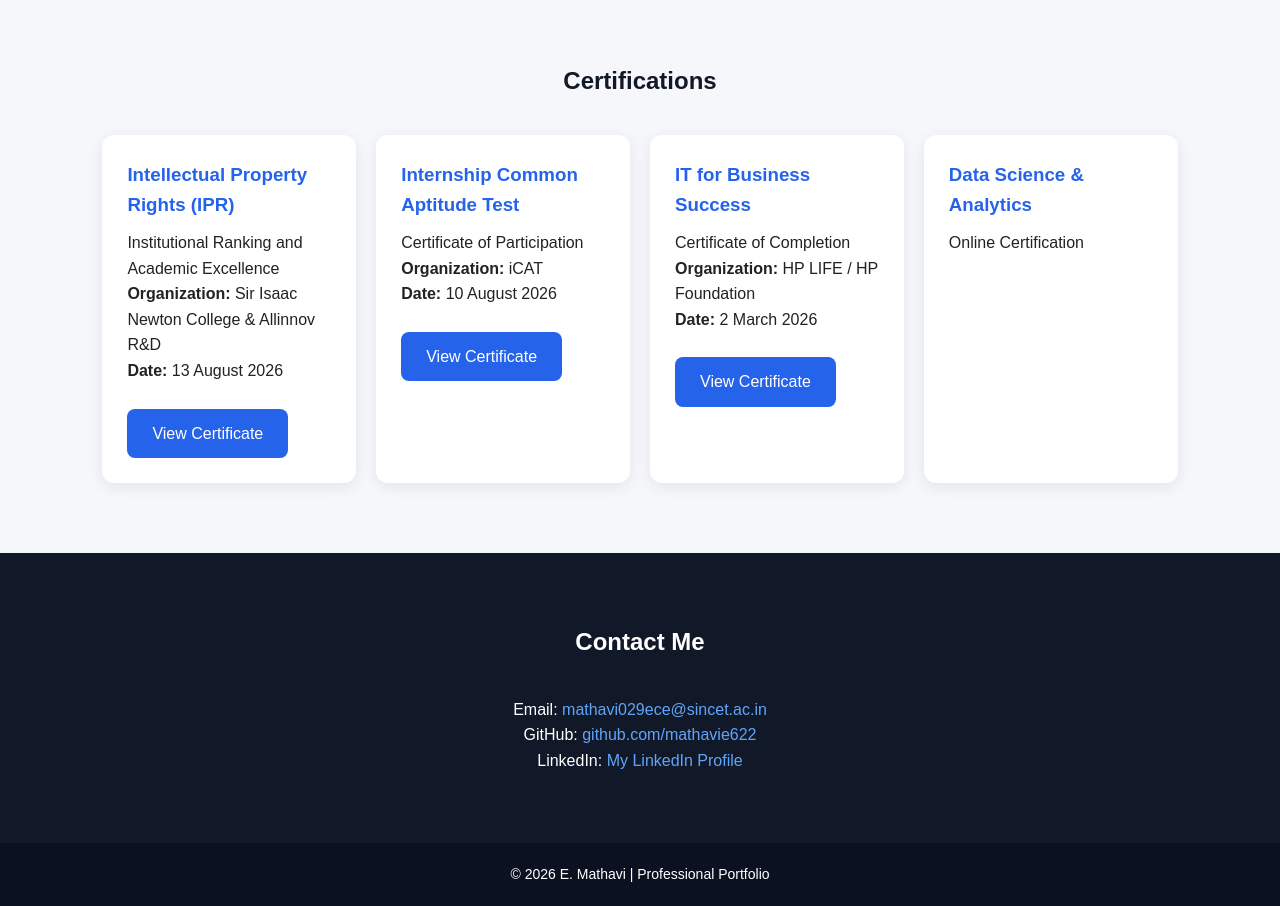
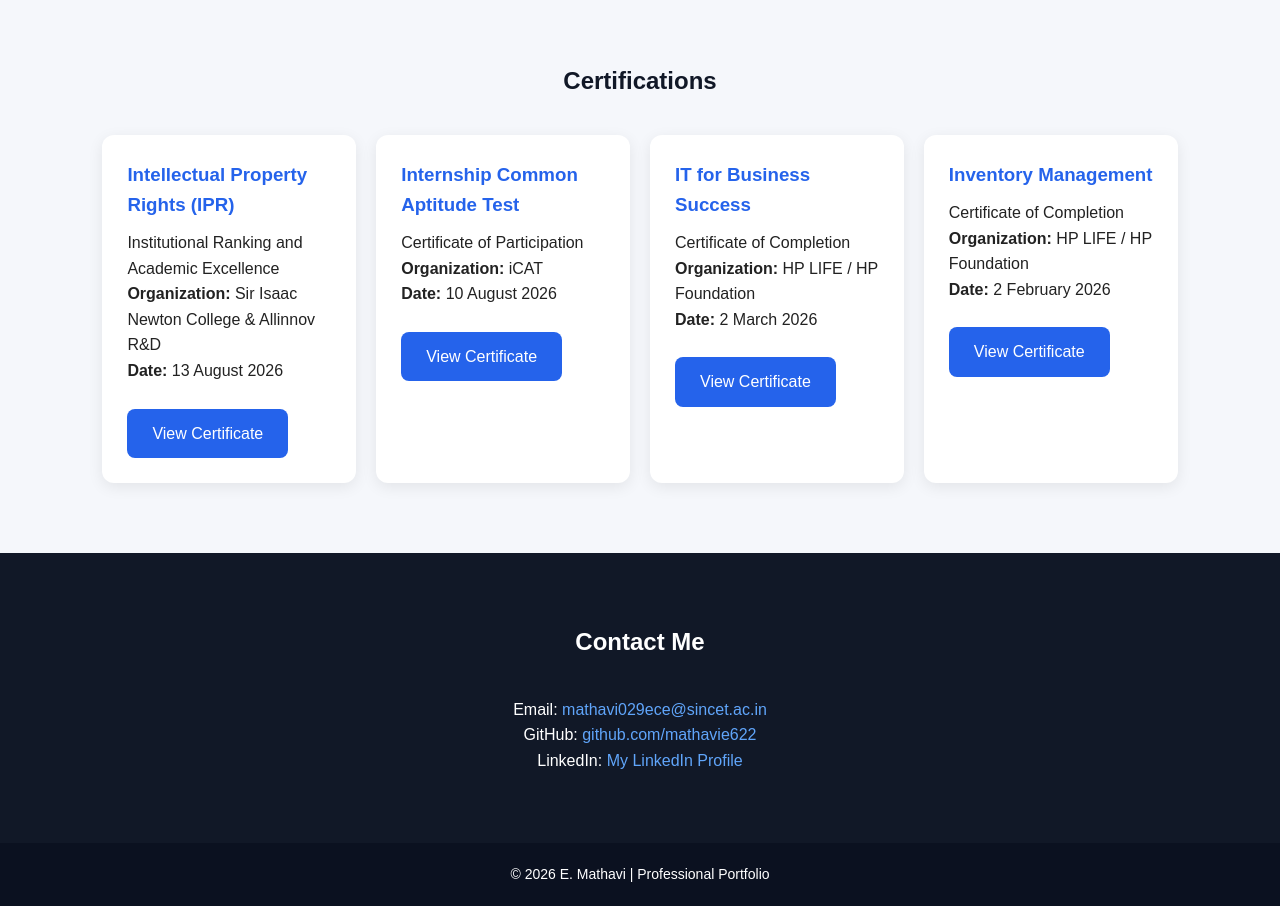
Before and after one commit to mathavie622/Mathavi_Portfolio, a plain HTML site: page index.html in a window 1280 px wide. Shown: the part 2240-3146 px from the top of the page. Drawn offline with Linux system fonts and the light colour scheme.

Commit message:
Update certificate section in index.html
Removed the Data Science & Analytics card and added a new certificate link.

```diff
--- a/index.html
+++ b/index.html
@@ -333,13 +333,17 @@
     View Certificate
   </a>
 </div>
+<div class="card">
+  <h3>Inventory Management</h3>
+  <p>Certificate of Completion</p>
+  <p><b>Organization:</b> HP LIFE / HP Foundation</p>
+  <p><b>Date:</b> 2 February 2026</p>
 
-    <div class="card">
-      <h3>Data Science & Analytics</h3>
-      <p>Online Certification</p>
-    </div>
+  <a href="IMG-20260404-WA0008.jpg" target="_blank" class="btn">
+    View Certificate
+  </a>
+</div>
 
-  </div>
 </section>
 
 <section id="contact" class="contact">
```
